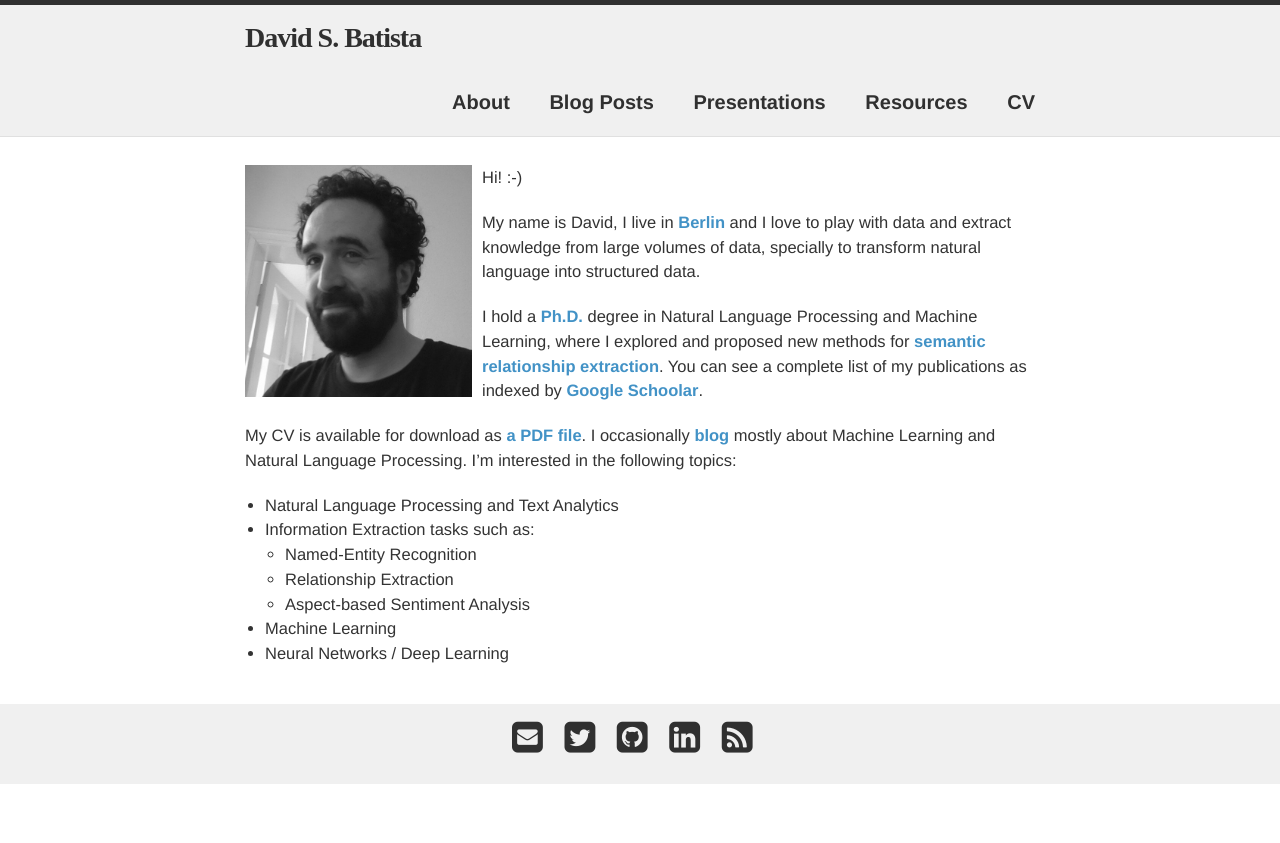
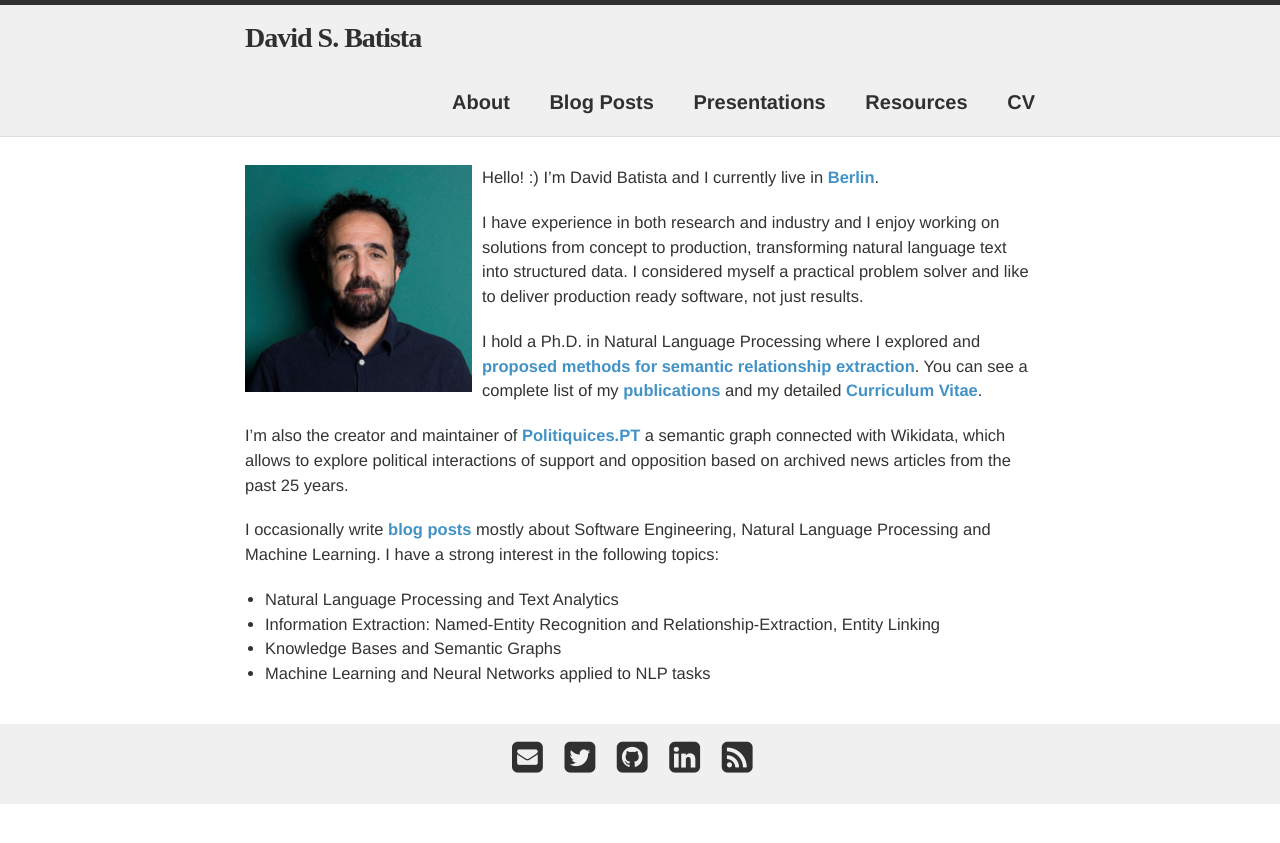
Before and after one commit to davidsbatista/davidsbatista.net, a Jekyll site: the page built from about-me.md, in a window 1280 px wide. Shown: the top 843 px of the page. Built offline with Jekyll 4.4.1, drawn with Linux system fonts in a browser that asks for light colours; nearby versions of some CDN libraries; some web fonts are replaced.

Commit message:
updated about me as well...forgotten

```diff
--- a/about-me.md
+++ b/about-me.md
@@ -4,28 +4,27 @@ title: About
 permalink: /about-me/
 ---
 
-<img style="float: left; padding-right: 10px;" align="left"  src="/assets/images/about-me.jpg" alt="about-me.jpg" width="30%">
+<img style="float: left; padding-right: 10px;" align="left"  src="/assets/images/about-me_2020_2.jpg" alt="about-me.jpg" width="30%">
 
-Hi! :-)
+Hello! :) I'm David Batista and I currently live in __[Berlin]__.
 
-My name is David, I live in __[Berlin]__ and I love to play with data and extract knowledge from large volumes of data, specially to transform natural language into structured data.
+I have experience in both research and industry and I enjoy working on solutions from concept to production, transforming natural language text into structured data. I considered myself a practical problem solver and like to deliver production ready software, not just results.
 
-I hold a __[Ph.D.]__ degree in Natural Language Processing and Machine Learning, where I explored and proposed new methods for __[semantic relationship extraction]__. You can see a complete list of my publications as indexed by __[Google Schoolar]__.
+I hold a Ph.D. in Natural Language Processing where I explored and __[proposed methods for semantic relationship extraction]__. You can see a complete list of my __[publications]__  and my detailed __[Curriculum Vitae]__.
 
-My CV is available for download as <a href="/assets/documents/dsbatista-cv.en.pdf"><b>a PDF file</b></a>. I occasionally <a href="/posts/"><b>blog</b></a> mostly about Machine Learning and Natural Language Processing. I'm interested in the following topics:
+I'm also the creator and maintainer of __[Politiquices.PT]__ a semantic graph connected with Wikidata, which allows to explore political interactions of support and opposition based on archived news articles from the past 25 years.
+
+I occasionally write <a href="/posts/"><b>blog posts</b></a> mostly about Software Engineering, Natural Language Processing and Machine Learning. I have a strong interest in the following topics:
 
 * Natural Language Processing and Text Analytics
-* Information Extraction tasks such as:
-  * Named-Entity Recognition
-  * Relationship Extraction
-  * Aspect-based Sentiment Analysis
-* Machine Learning
-* Neural Networks / Deep Learning
+* Information Extraction: Named-Entity Recognition and Relationship-Extraction, Entity Linking
+* Knowledge Bases and Semantic Graphs
+* Machine Learning and Neural Networks applied to NLP tasks
 
-[Curriculum Vitae]: https://davidsbatista.github.io/about/dsbatista-cv.en.pdf
-[Ph.D.]: http://davidsbatista.net/assets/documents/publications/dsbatista-phd-thesis-2016.pdf
-[semantic relationship extraction]: https://en.wikipedia.org/wiki/Relationship_extraction
-[Google Schoolar]: https://scholar.google.de/citations?user=-tRNGd0AAAAJ&hl=en
+[Politiquices.PT]: https://www.politiquices.pt
+[Curriculum Vitae]: https://www.davidsbatista.net/assets/documents/dsbatista-cv.en.pdf
+[proposed methods for semantic relationship extraction]: http://davidsbatista.net/assets/documents/publications/dsbatista-phd-thesis-2016.pdf
+[publications]: https://scholar.google.de/citations?user=-tRNGd0AAAAJ&hl=en
 [Berlin]: https://www.google.com/maps/d/viewer?mid=19OMZvuXI0bNyCy-tEzsEglB7UmY&hl&ll=52.51602753988408%2C13.316764005371056&z=10
 
 
```
